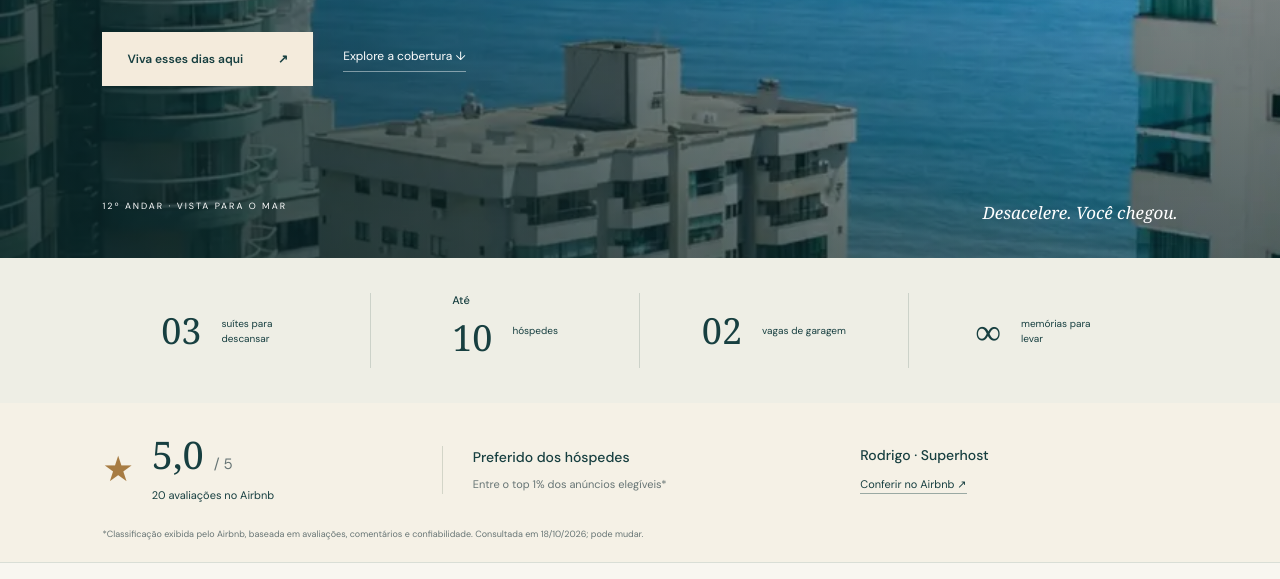
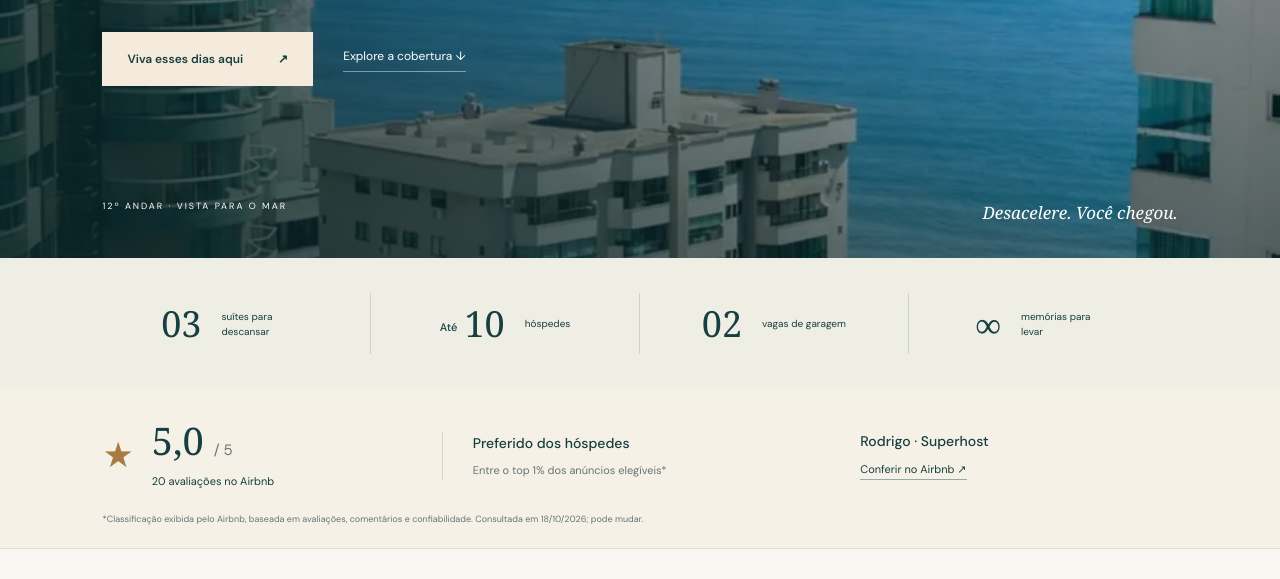
Before and after one commit to owagnerjrr/terrazasera, a plain HTML site: page index.html in a window 1280 px wide. Shown: the part 518-1097 px from the top of the page. Drawn offline with nearby package versions, Linux system fonts and the light colour scheme; a web font is replaced by a local one.

Commit message:
fix: position Até to the left of guest count

```diff
--- a/index.html
+++ b/index.html
@@ -1,7 +1,7 @@
 <!doctype html><html lang="pt-BR"><head><meta charset="UTF-8"><meta name="viewport" content="width=device-width,initial-scale=1"><meta name="theme-color" content="#173f40"><meta name="description" content="Terraza Séra: cobertura com vista para o mar em Meia Praia, Itapema. Conheça os ambientes e planeje sua estadia."><title>Terraza Séra — Dias leves, memórias para sempre</title><link rel="stylesheet" href="style.css"><script src="app.js" defer></script></head><body>
 <a class="skip" href="#conteudo">Pular para o conteúdo</a><header><a class="brand" href="#inicio" aria-label="Terraza Séra início"><span class="brand-icon">☼</span><span>TERRAZA SÉRA<small>MEIA PRAIA · ITAPEMA</small></span></a><button class="menu" aria-expanded="false" aria-controls="nav">Menu ☰</button><nav id="nav"><a href="#cobertura">A cobertura</a><a href="#ambientes">Ambientes</a><a href="#memorias">Experiências</a><a href="#relatos">Relato de Clientes</a><a href="#localizacao">Localização</a><a class="nav-book" href="#reservar">Planejar estadia ↗</a></nav></header>
 <main id="conteudo"><section class="hero" id="inicio"><img src="assets/photo-0.webp" alt="Vista real do mar e da orla a partir da varanda do Terraza Séra" fetchpriority="high"><div class="hero-shade"></div><div class="hero-content"><p class="eyebrow">SEU REFÚGIO EM MEIA PRAIA, ITAPEMA · SC</p><h1>O mar como cenário.<br><em>Você, presente.</em></h1><p>Abra espaço para os dias sem pressa.<br>Uma cobertura para reunir quem você ama.</p><div class="hero-actions"><a class="button cream" href="#reservar">Viva esses dias aqui <span>↗</span></a><a class="text-link" href="#ambientes">Explore a cobertura ↓</a></div></div><div class="hero-foot"><span>12º ANDAR · VISTA PARA O MAR</span><span>Desacelere. Você chegou.</span></div></section>
-<div class="facts"><div><strong>03</strong><span>suítes para descansar</span></div><div><strong><small style="font:500 11px 'DM Sans',sans-serif;display:block;line-height:1.3">Até</small>10</strong><span>hóspedes</span></div><div><strong>02</strong><span>vagas de garagem</span></div><div><strong>∞</strong><span>memórias para levar</span></div></div>
+<div class="facts"><div><strong>03</strong><span>suítes para descansar</span></div><div><strong><small style="font:500 11px 'DM Sans',sans-serif;display:inline-block;vertical-align:middle;margin-right:7px">Até</small>10</strong><span>hóspedes</span></div><div><strong>02</strong><span>vagas de garagem</span></div><div><strong>∞</strong><span>memórias para levar</span></div></div>
 <aside class="airbnb-rating" aria-label="Classificação no Airbnb"><div class="rating-main"><span class="rating-star" aria-hidden="true">★</span><div><strong>5,0 <span>/ 5</span></strong><p>20 avaliações no Airbnb</p></div></div><div class="rating-award"><strong>Preferido dos hóspedes</strong><span>Entre o top 1% dos anúncios elegíveis*</span></div><div class="rating-host"><strong>Rodrigo · Superhost</strong><a href="https://www.airbnb.com.br/rooms/1561698659718990108" target="_blank" rel="noopener noreferrer">Conferir no Airbnb ↗</a></div><small>*Classificação exibida pelo Airbnb, baseada em avaliações, comentários e confiabilidade. Consultada em 18/10/2026; pode mudar.</small></aside><section class="intro section" id="cobertura"><div class="intro-image"><img src="assets/photo-1.webp" alt="Mesa posta com luz natural e vista para o mar" loading="lazy"></div><div class="intro-copy"><p class="eyebrow">CONFORTO COM HORIZONTE ABERTO</p><h2>Tem lugares que<br>fazem a gente<br><em>se sentir em casa.</em></h2><p>O café se estende. A conversa continua. Lá fora, o azul muda a cada hora. Aqui dentro, o melhor da viagem é ter tempo para estar junto.</p><p>No Terraza Séra, os detalhes acolhem e a vista convida a respirar mais devagar.</p><a class="underlined" href="#ambientes">Conheça seu próximo destino <span>↗</span></a><span class="image-tag">Um convite para ficar.</span></div></section>
 <section class="gallery-section section" id="ambientes"><div class="section-head"><div><p class="eyebrow">CONHEÇA CADA CANTO</p><h2>Feito para <em>se sentir bem.</em></h2></div><p>Imagens reais da cobertura.<br>Abra uma foto e imagine seus dias aqui.</p></div><div class="filters" role="group" aria-label="Filtrar fotos"><button class="active" data-filter="all" aria-pressed="true">Todos os ambientes</button><button data-filter="convivencia" aria-pressed="false">Convivência & vista</button><button data-filter="suites" aria-pressed="false">Suítes</button></div><div class="gallery" id="gallery"></div></section>
 <section class="comfort section"><div><p class="eyebrow">LEVE SÓ A VONTADE DE DESCANSAR</p><h2>Os detalhes cuidam<br>do <em>resto.</em></h2></div><div class="amenities"><div><span>❋</span><h3>Clima de conforto</h3><p>Ar-condicionado e Smart TVs.</p></div><div><span>♧</span><h3>À mesa, juntos</h3><p>Cozinha equipada e varanda com churrasqueira.</p></div><div><span>≈</span><h3>Praticidade na estadia</h3><p>Wi-Fi, enxoval e máquina lava e seca.</p></div><div><span>☼</span><h3>Depois da praia</h3><p>Lava-pés e box para itens de praia.</p></div></div></section>
```
